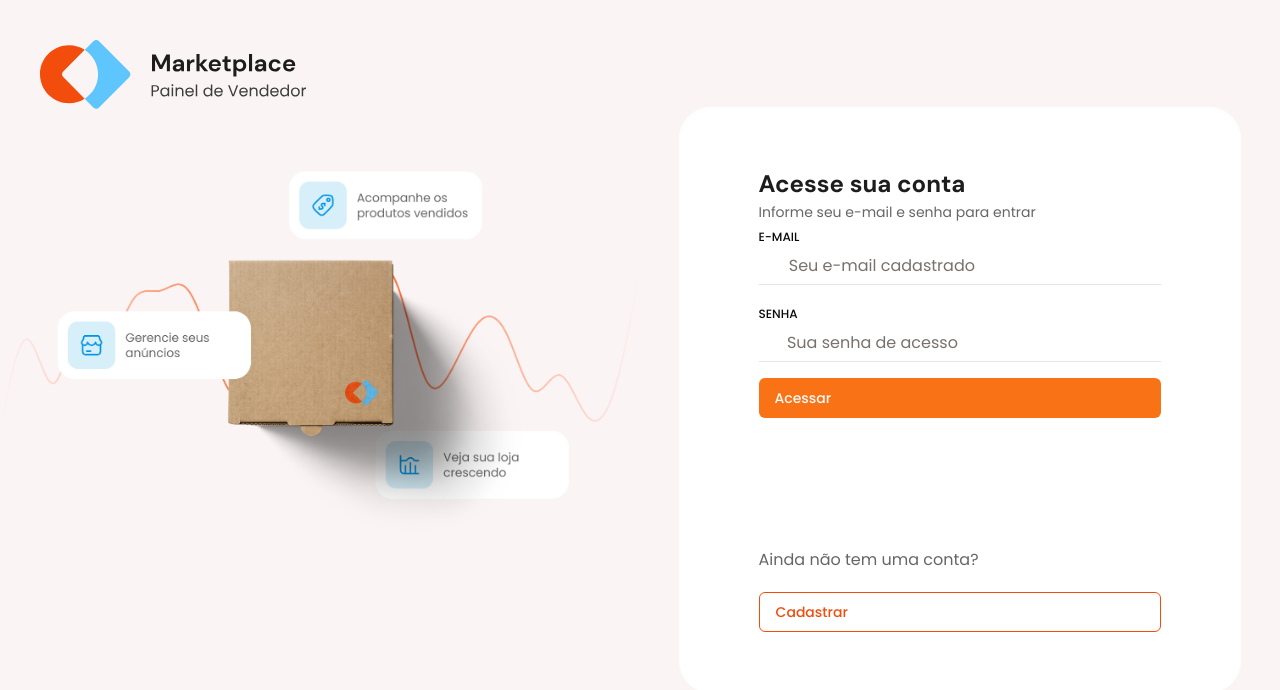
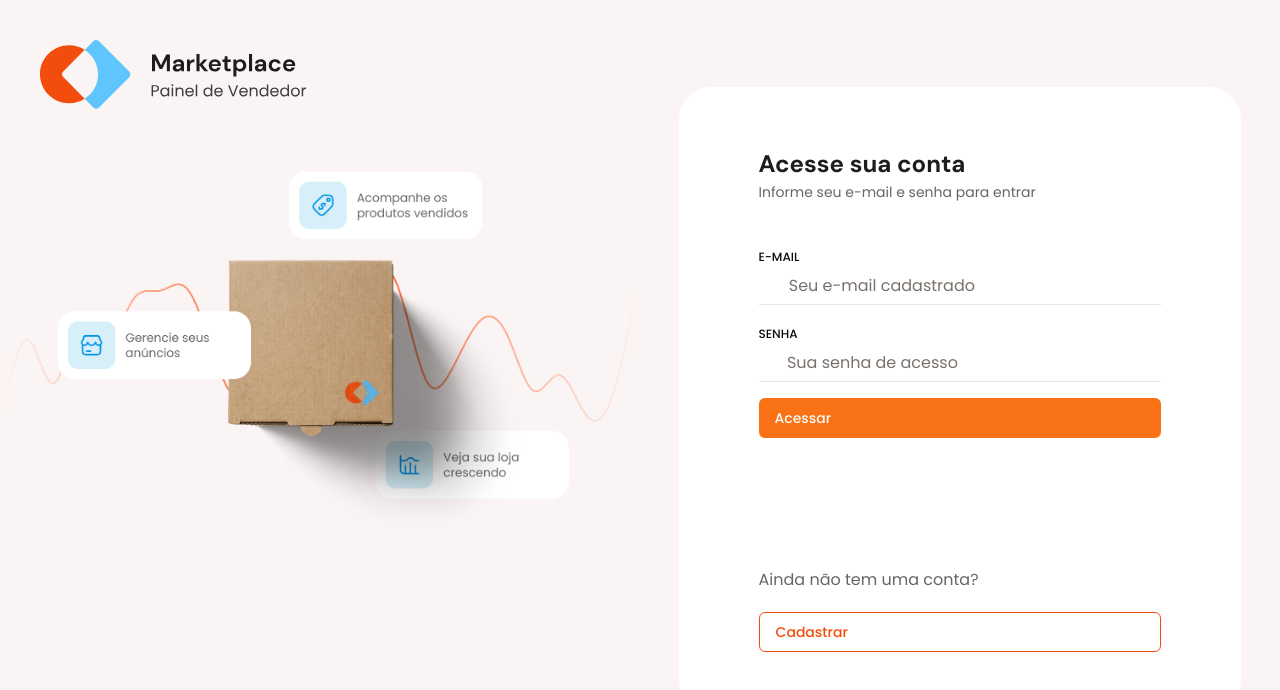
Before and after one commit to MiguelASFerreira/desafio-marketplace-web, a React (Vite) app: page /sign-in in a window 1280 px wide. Shown: the top 690 px of the page. Built offline with nearby package versions, Linux system fonts and the light colour scheme; some icons are missing.

Commit message:
Configurações na página de login

```diff
--- a/src/pages/auth/sign-in.tsx
+++ b/src/pages/auth/sign-in.tsx
@@ -34,12 +34,14 @@
       <div className="p-6">
         <div className="w-[562.88px] rounded-[32px] bg-white px-[80px] py-[60.8px]">
           <div className="pb-[130.88px]">
+            <div className="mb-10">
               <h1 className="font-secondary text-2xl font-bold text-[#1D1D1D]">
                 Acesse sua conta
               </h1>
               <span className="font-primary text-sm text-[#666666]">
                 Informe seu e-mail e senha para entrar
               </span>
+            </div>
 
             <form
               onSubmit={handleSubmit(handleSignIn)}
```
Lines whose indentation alone changed are shown as unchanged.
